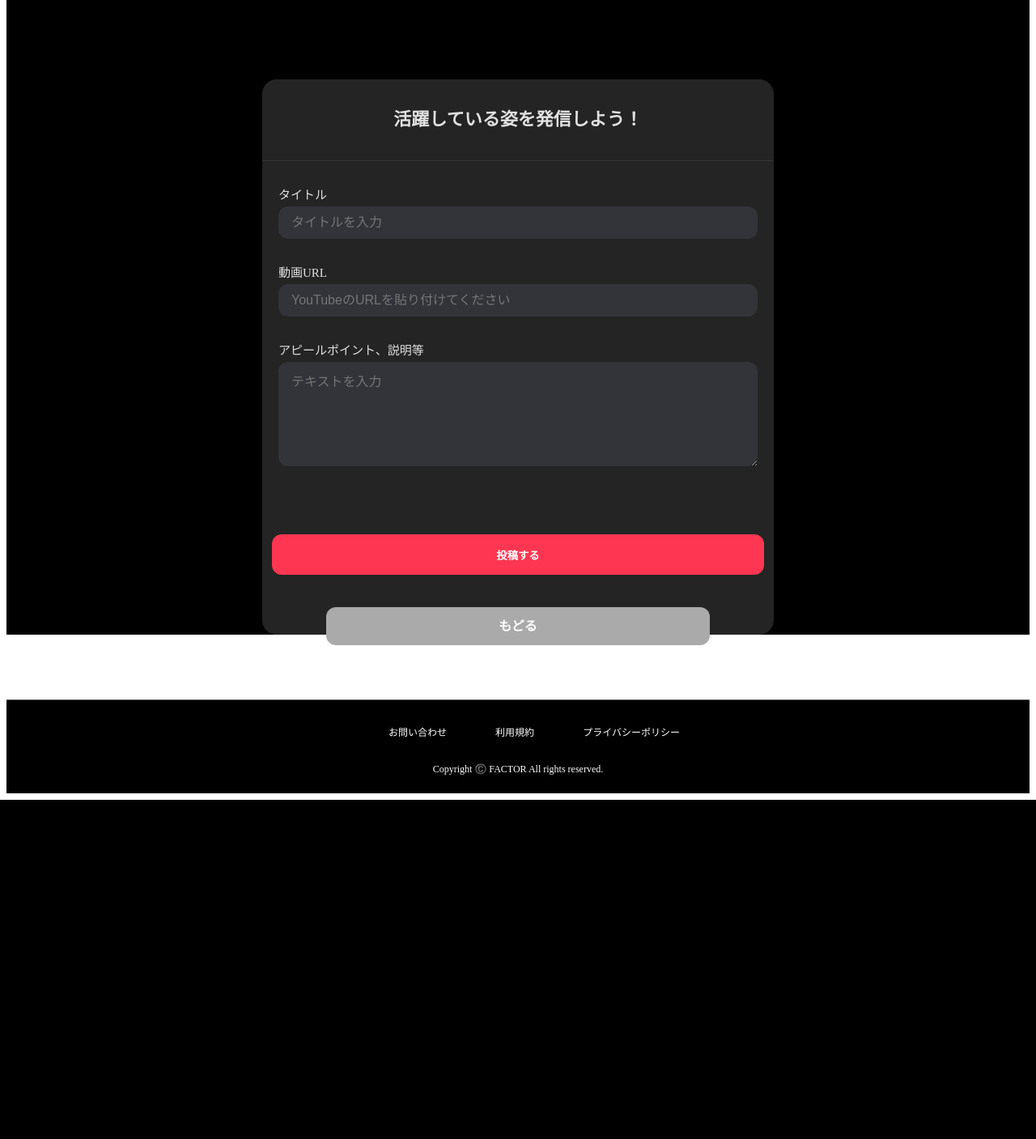
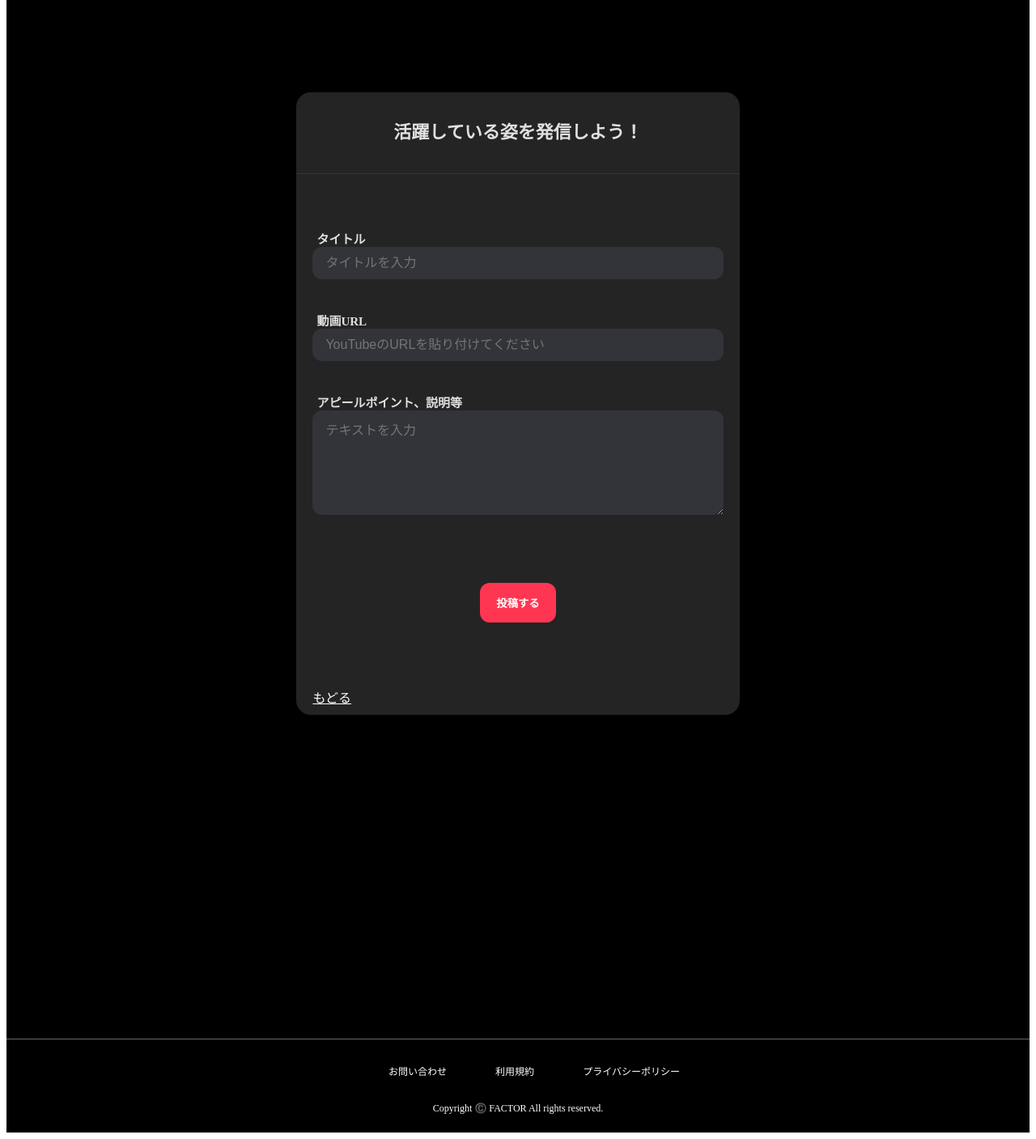
Before and after one commit to abeyuyajp/factor-yuyaabe, a Rails app: page /posts/new in a window 1280 px wide. Shown: the part 72-1479 px from the top of the page at 81% size. Before the commit the page ends 1060 px from the top, so only its background shows below. Run offline with Rails 7, Linux system fonts and the light colour scheme; the visitor is signed in with stand-in values (Sample User, id 1); style sheets or scripts are compiled from the project's sources; some libraries are stand-ins or nearby versions.

Commit message:
新規投稿フォームの修正

```diff
--- a/app/assets/stylesheets/posts/new.css
+++ b/app/assets/stylesheets/posts/new.css
@@ -1,19 +1,19 @@
 
-.post-forms {
+.post-main {
   background-color: black;
-  padding-top: 80px;
-  color: white;
+  padding: 12vh 28vw 50vh;
 }
 
-.post-main {
+.post-form {
   background-color: #242424;
-  width: 50%;
+  color: white;
   border-radius: 18px;
-  margin-bottom: 50vh;
   margin: 0 auto;
+  height: 100%;
+  width: 100%;
 }
 
-.post-main-title {
+.post-form-title {
   color: hsla(0,0%,100%,.86);
   text-align: center;
   line-height: 100px;
@@ -22,15 +22,15 @@
   border-bottom: 1px solid hsla(0,0%,100%,.08);
 }
 
-.new-posts {
+.new-post {
   color: hsla(0,0%,100%,.86);
-  margin: 30px 20px;
+  padding: 10px 20px;
 }
 
-.new-posts-title {
-  margin-top: 30px;
-  margin-bottom: 5px;
+.new-post-title {
+  margin: 40px 5px 0;
   font-size: 15px;
+  font-weight: bold;
 }
 
 /*テキストボックス*/
@@ -44,39 +44,28 @@
   color: white;
 }
 
-
 .post-text#post-explain {
   padding-bottom: 80px;
 }
-
 /* /テキストボックス*/
 
 /* ボタン*/
-.actions {
+.new-post-action {
   width: 100%;
-  margin-bottom: 80px;
   text-align: center;
+  margin: 10vh 0;
 }
-
-.submit-btn {
-  width: 100%;
-  height: 50px;
-  margin: 50px 0;
+.new-post-btn {
+  padding: 15px 20px;
+  color: white;
   background-color: #ff3651;
-  color: white;
   border: 0;
   border-radius: 12px;
   font-weight: bold;
 }
 
-.back-btn {
-  padding: 15px 35%;
-  background-color: #aaa;
+.new-back-btn {
   color: white;
-  border: 0;
-  border-radius: 12px;
-  font-weight: bold;
-  text-decoration: none;
 }
 
 /* /ボタン*/
--- a/app/views/posts/new.html.erb
+++ b/app/views/posts/new.html.erb
@@ -1,40 +1,33 @@
  <%= render "shared/header" %>
 
-<div class="post-forms">
+<div class="post-main">
 
 
 
-  <div class="post-main">
-    <h2 class="post-main-title">活躍している姿を発信しよう！</h2>
+  <div class="post-form">
+    <h2 class="post-form-title">活躍している姿を発信しよう！</h2>
     <%= form_with model: @post,local: true do |f| %>
+      <%= render "shared/error_messages", model: f.object %>
 
-    <%# エラーメッセージを表示 %>
-    <%= render "shared/error_messages", model: f.object %>
-    <%# //エラーメッセージを表示 %>
-
-    <%# 投稿フォーム %>
-    <div class="new-posts">
-      <div class="new-posts-title">
+      <div class="new-post">
+        <div class="new-post-title">
           タイトル
         </div>
         <%= f.text_field :title, class:"post-text", id:"post-title", placeholder:"タイトルを入力" %>
-      <div class="new-posts-title">
+        <div class="new-post-title">
           動画URL
         </div>
         <%= f.text_field :youtube_url, class:"post-text", id:"video-url", placeholder:"YouTubeのURLを貼り付けてください" %>
-      <div class="new-posts-title">
+        <div class="new-post-title">
           アピールポイント、説明等
         </div>
         <%= f.text_area :text, class:"post-text", id:"post-explain", placeholder:"テキストを入力" %>
+        <div class="new-post-action">
+          <%= f.submit "投稿する", class:"new-post-btn" %>
         </div>
-    <%# //投稿フォーム %>
+        <%= link_to "もどる", root_path, class:"new-back-btn" %>
+      </div>
 
-    <%# 送信ボタン %>
-    <div class="actions">
-      <%= f.submit "投稿する", class:"submit-btn" %>
-      <%= link_to "もどる", root_path, class:"back-btn" %>
-    </div>
-    <%# //送信ボタン %>
     <% end %>
   </div>
 </div>
```
Lines whose indentation alone changed are shown as unchanged.
